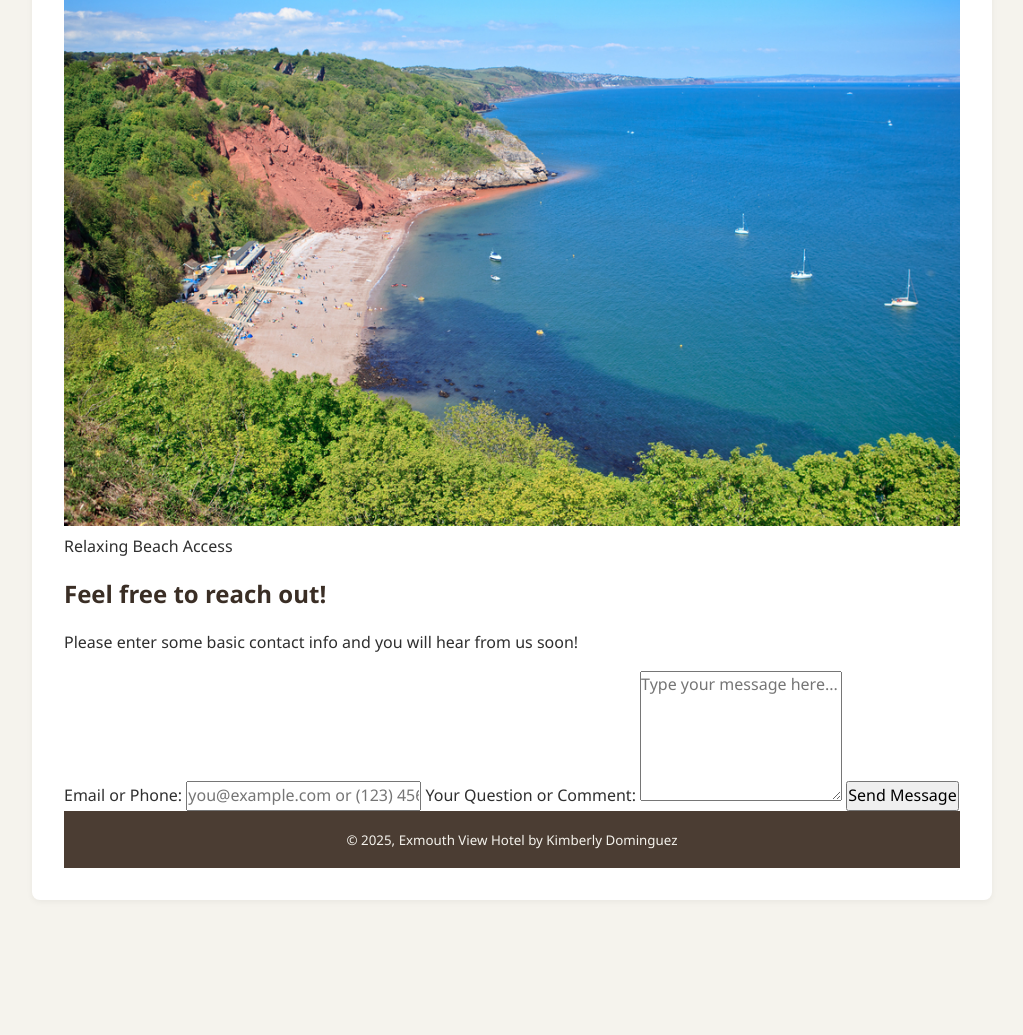
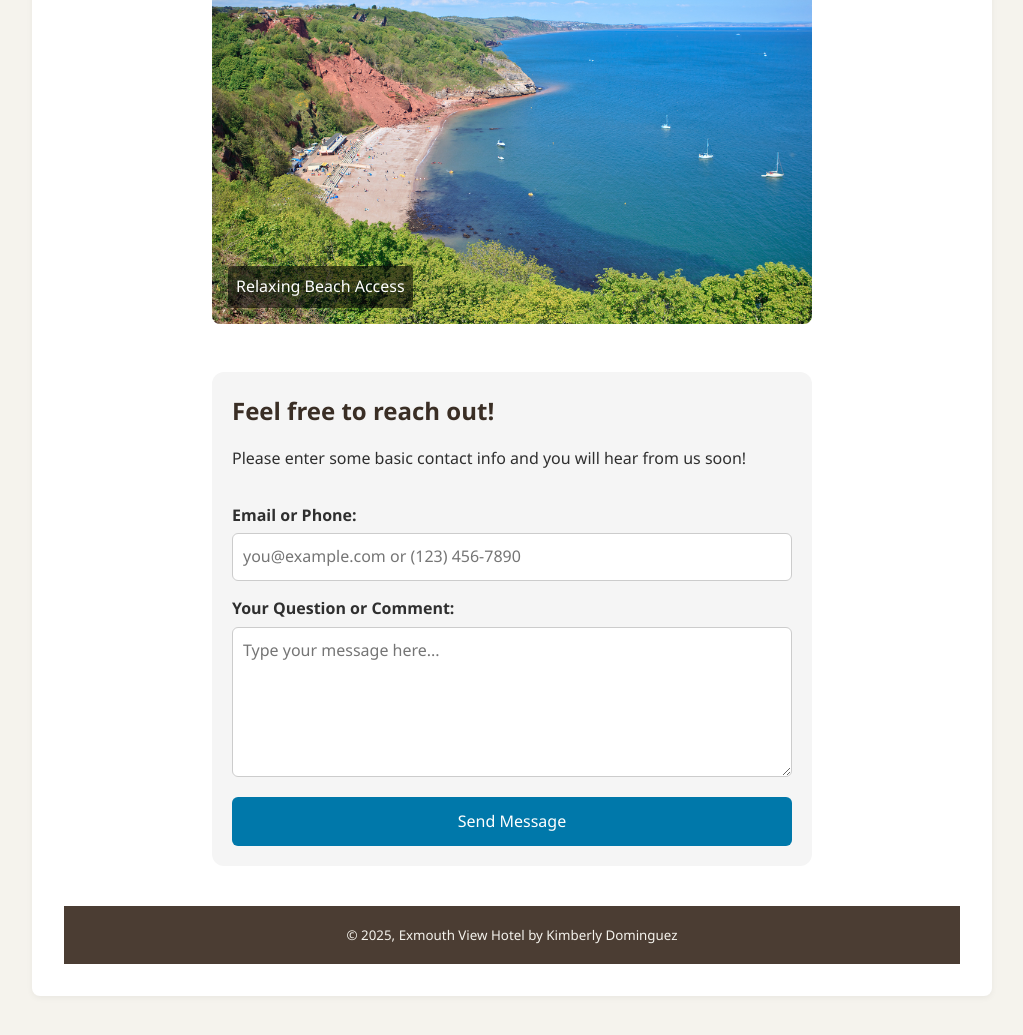
Before and after one commit to kimmm4702/Project-2, a plain HTML site: page contact.html in a window 1280 px wide. Shown: the part 1354-2389 px from the top of the page, without its empty margins (128-1151 px from the left). Before the commit the page ends 2302 px from the top, so only its background shows below. Drawn offline with Linux system fonts and the light colour scheme.

Commit message:
Update styles.css
added page 2 css

```diff
--- a/css/styles.css
+++ b/css/styles.css
@@ -160,3 +160,80 @@ figcaption {
   border:4px solid sandybrown;
   border-radius: 15px;
 }
+.slideshow-container {
+  position: relative;
+  max-width: 600px;
+  margin: 20px auto;
+}
+
+.slide {
+  display: none;
+  position: relative;
+}
+
+.slide img {
+  border-radius: 8px;
+  width: 100%;
+  height: auto;
+}
+
+.caption {
+  position: absolute;
+  bottom: 8px;
+  left: 16px;
+  background-color: rgba(0,0,0,0.6);
+  color: white;
+  padding: 8px;
+  font-size: 1rem;
+  border-radius: 4px;
+}
+
+.fade {
+  animation: fadeEffect 1.5s;
+}
+
+@keyframes fadeEffect {
+  from { opacity: 0.4; }
+  to { opacity: 1; }
+}
+#contact-section {
+  max-width: 600px;
+  margin: 40px auto;
+  padding: 20px;
+  background-color: #f5f5f5;
+  border-radius: 12px;
+}
+
+.contact-form {
+  display: flex;
+  flex-direction: column;
+}
+
+.contact-form label {
+  margin-top: 15px;
+  font-weight: bold;
+}
+
+.contact-form input,
+.contact-form textarea {
+  padding: 10px;
+  border: 1px solid #ccc;
+  border-radius: 6px;
+  font-size: 1rem;
+  margin-top: 5px;
+}
+
+.contact-form button {
+  margin-top: 20px;
+  padding: 12px;
+  background-color: #0078aa;
+  color: white;
+  font-size: 1rem;
+  border: none;
+  border-radius: 6px;
+  cursor: pointer;
+}
+
+.contact-form button:hover {
+  background-color: #005f87;
+}
```
